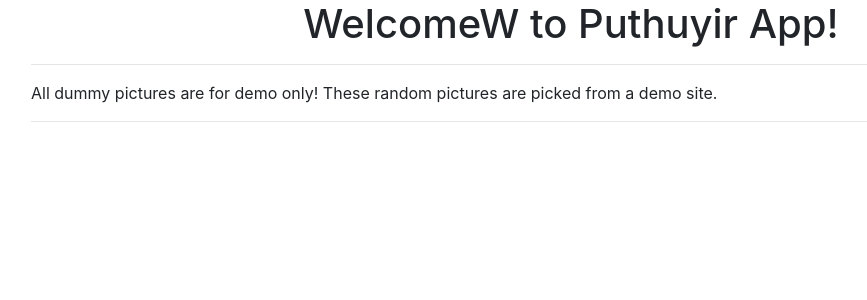
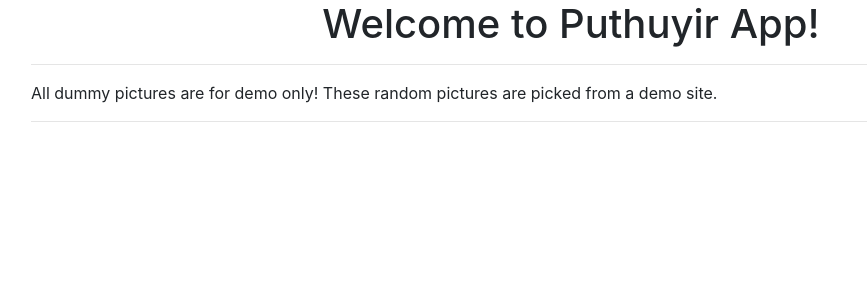
Before and after one commit to SaravananSubbiah/puthuyir, an Angular app: page / in a window 1280 px wide. Shown: the top 300 px of the page, without its empty margins (69-936 px from the left). Built offline with nearby package versions, Linux system fonts and the light colour scheme; no server answers; what ng2-charts would draw is missing.

Commit message:
welcome  change

```diff
--- a/src/app/app.component.html
+++ b/src/app/app.component.html
@@ -3,7 +3,7 @@
 
   <div style="text-align:center">
     <h1>
-      WelcomeW to {{ title }}!
+      Welcome to {{ title }}!
     </h1>
   </div>
   <div class="body-style">
```
